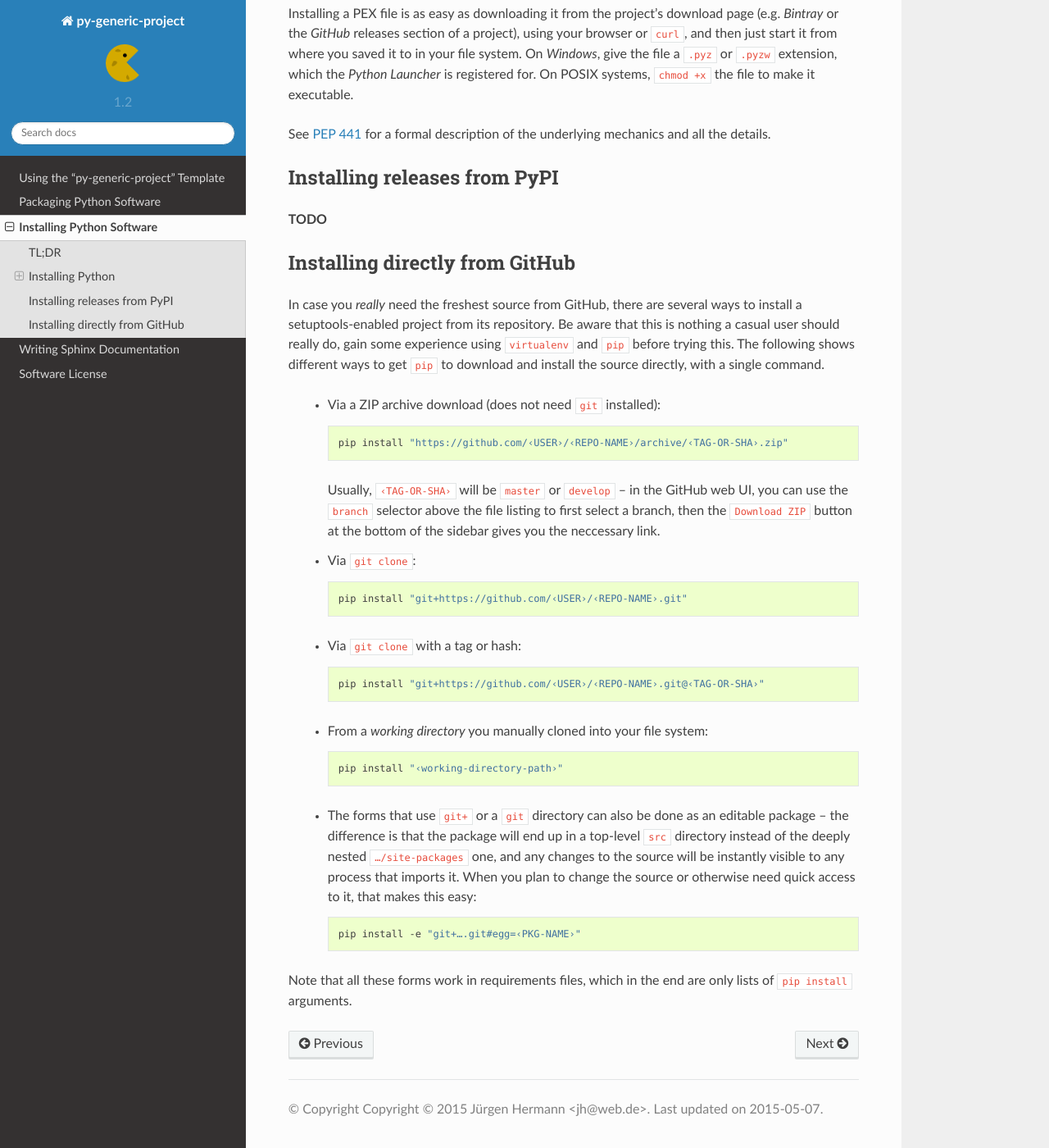
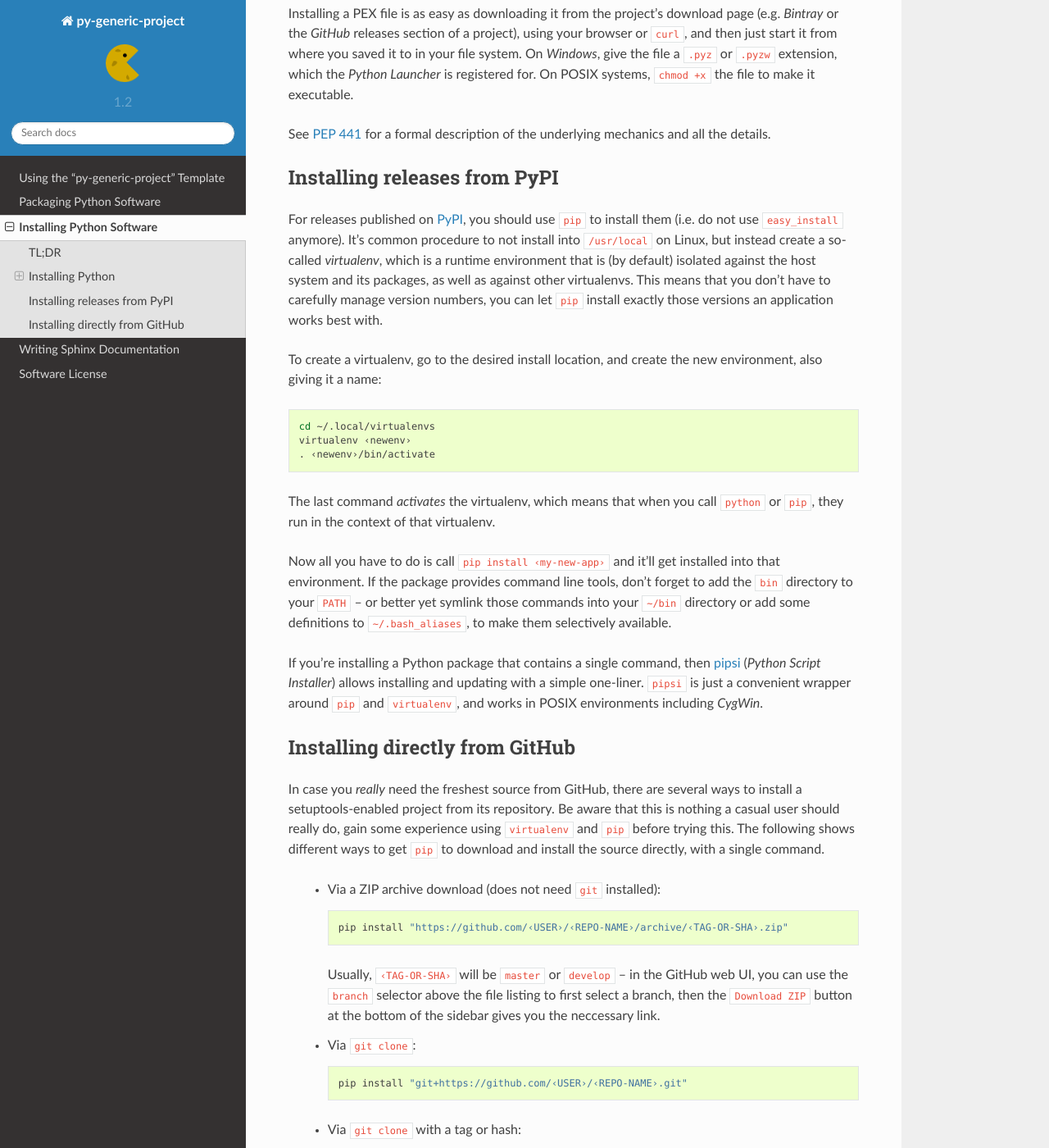
Before and after one commit to Springerle/py-generic-project, a Sphinx documentation site: the page built from docs/installing.rst, in a window 1280 px wide and 1400 px high, scrolled down 3303 px. Shown: the whole window at 82% size. Built offline with Sphinx 7.4.7 and the Read the Docs theme 2.0.0, drawn with Linux system fonts in a browser that asks for light colours.

Commit message:
:book: Installing releases from PyPI

```diff
--- a/docs/installing.rst
+++ b/docs/installing.rst
@@ -215,8 +215,42 @@ See `PEP 441`_ for a formal description of the underlying mechanics and all the
 Installing releases from PyPI
 -----------------------------
 
-**TODO**
+For releases published on `PyPI`_, you should use ``pip`` to install them
+(i.e. do not use ``easy_install`` anymore). It's common procedure to
+not install into ``/usr/local`` on Linux, but instead create a so-called
+*virtualenv*, which is a runtime environment that is (by default) isolated
+against the host system and its packages, as well as against other virtualenvs.
+This means that you don't have to carefully manage version numbers, you can
+let ``pip`` install exactly those versions an application works best with.
 
+To create a virtualenv, go to the desired install location, and create
+the new environment, also giving it a name:
+
+.. code-block:: shell
+
+    cd ~/.local/virtualenvs
+    virtualenv ‹newenv›
+    . ‹newenv›/bin/activate
+
+The last command *activates* the virtualenv, which means that
+when you call ``python`` or ``pip``, they run in the context of
+that virtualenv.
+
+Now all you have to do is call ``pip install ‹my-new-app›`` and
+it'll get installed into that environment. If the package provides
+command line tools, don't forget to add the ``bin`` directory to
+your ``PATH`` – or better yet symlink those commands into your
+``~/bin`` directory or add some definitions to ``~/.bash_aliases``,
+to make them selectively available.
+
+If you're installing a Python package that contains a single command,
+then `pipsi`_ (*Python Script Installer*) allows installing and updating
+with a simple one-liner. ``pipsi`` is just a convenient wrapper
+around ``pip`` and ``virtualenv``, and works in POSIX environments
+including *CygWin*.
+
+.. _`PyPI`: https://pypi.python.org/pypi
+.. _`pipsi`: https://github.com/mitsuhiko/pipsi#readme
 
 
 .. _pip-from-github:
```
